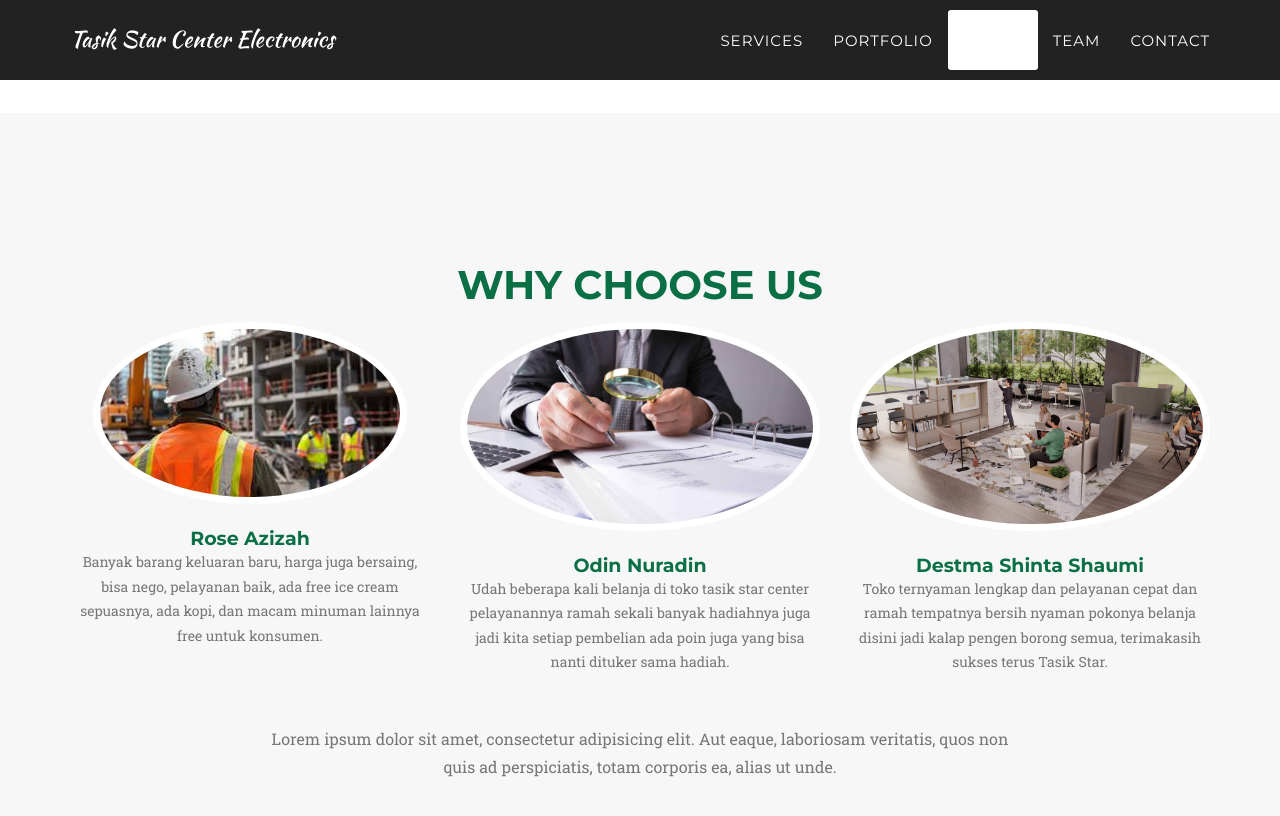
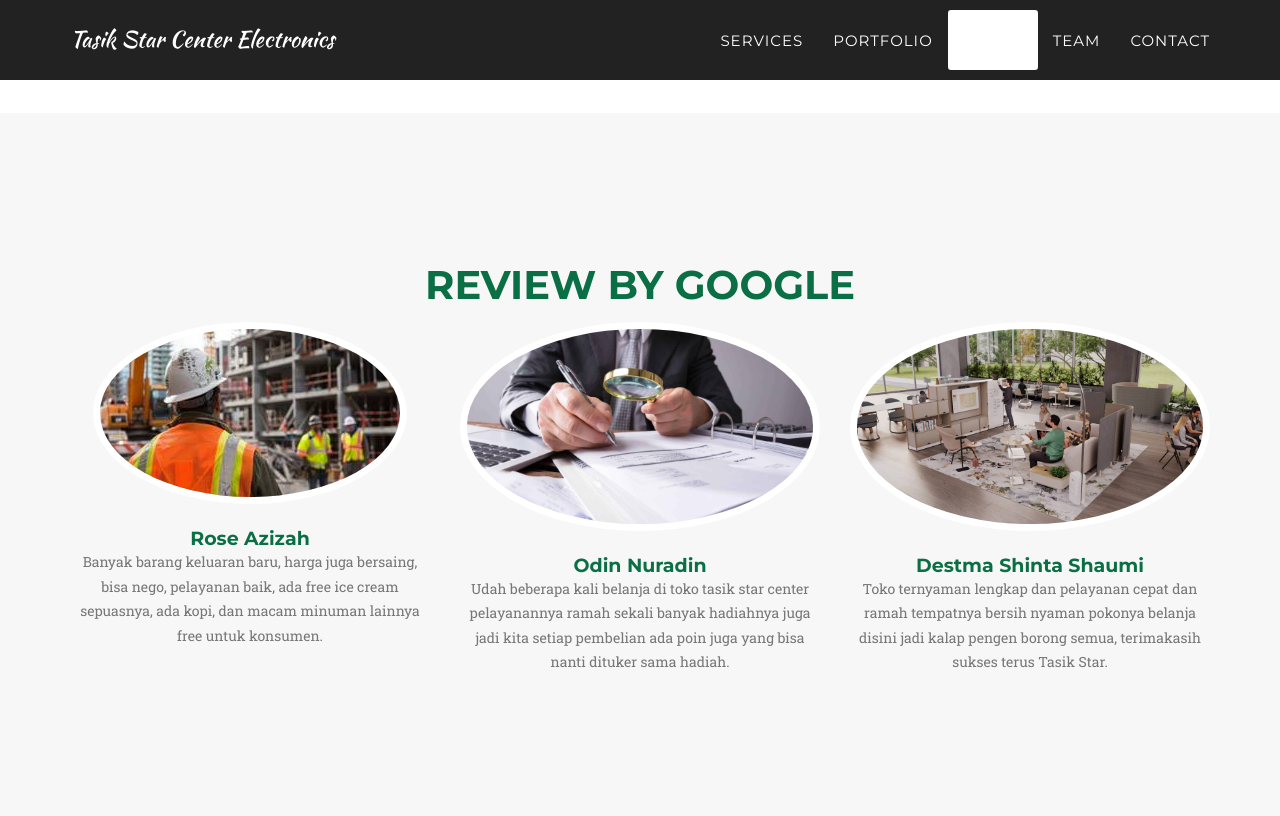
Before and after one commit to aptanadev/tasikstarcenter, a Jekyll site: the page built from index.html, in a window 1280 px wide and 900 px high, scrolled down 3375 px. Shown: the top 816 px of the window. Built offline with Jekyll 4.4.1, drawn with Linux system fonts in a browser that asks for light colours; some web fonts are replaced.

Commit message:
update team descrip

```diff
--- a/_includes/team.html
+++ b/_includes/team.html
@@ -3,7 +3,7 @@
         <div class="container">
             <div class="row">
                 <div class="col-lg-12 text-center">
-                    <h2 class="section-heading">Why Choose Us</h2>
+                    <h2 class="section-heading">Review By Google</h2>
                 </div>
             </div>
             <div class="row">
@@ -29,7 +29,7 @@
             </div>
             <div class="row">
                 <div class="col-lg-8 col-lg-offset-2 text-center">
-                    <p class="large text-muted">Lorem ipsum dolor sit amet, consectetur adipisicing elit. Aut eaque, laboriosam veritatis, quos non quis ad perspiciatis, totam corporis ea, alias ut unde.</p>
+                    <p class="large text-muted"></p>
                 </div>
             </div>
         </div>
```
